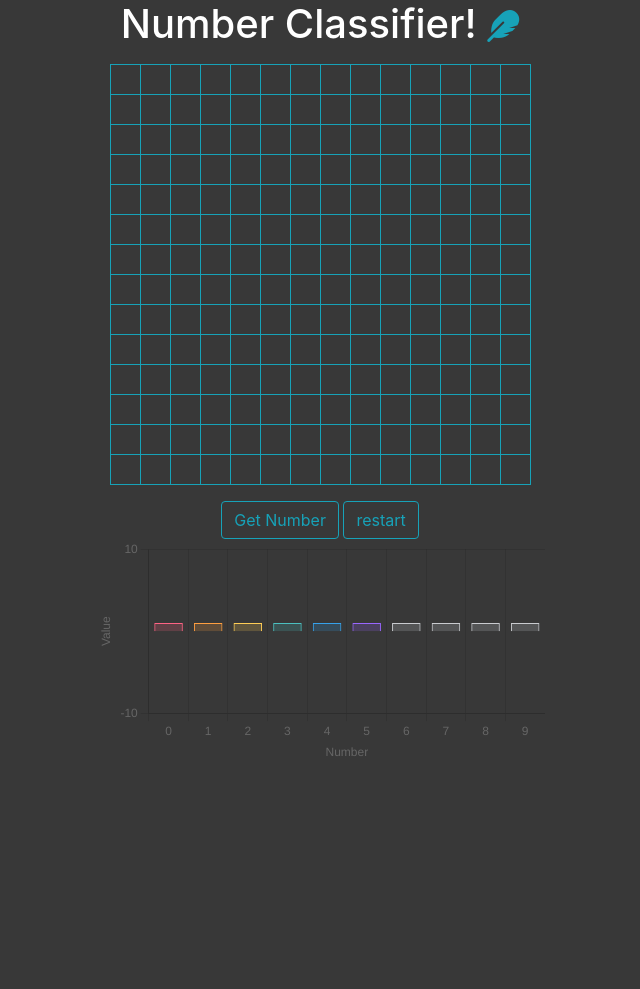
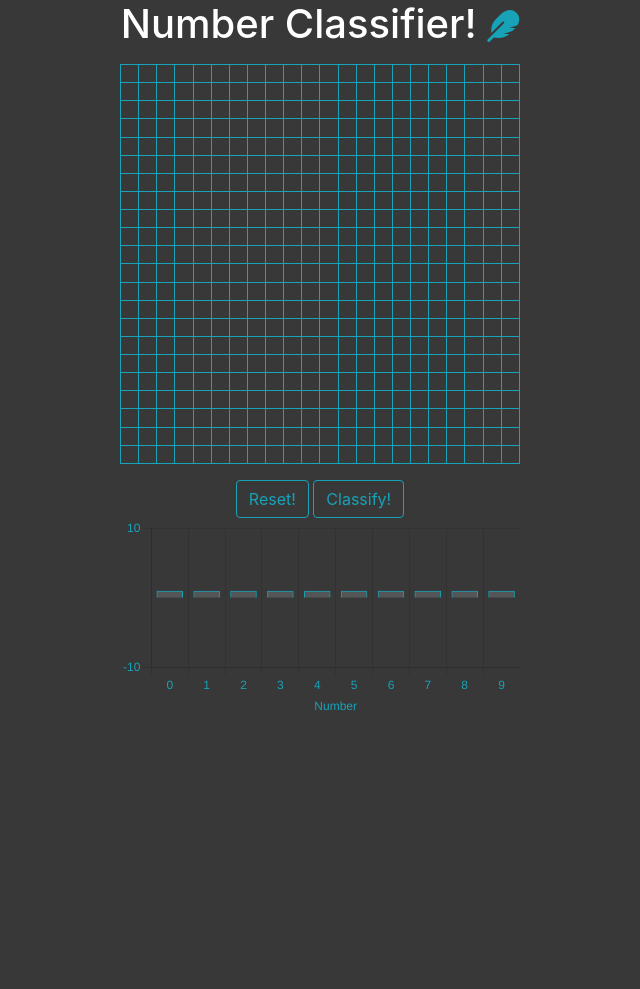
Before and after one commit to nealmick/NumberClassifier, a Django app: page /nc/ in a window 1280 px wide. Shown: the whole page, without its empty margins (320-960 px from the left). After the commit the page ends 710 px from the top, so only its background shows below. Run offline with Django 4.2, Linux system fonts and the light colour scheme; some libraries are stand-ins or nearby versions.

Commit message:
Add files via upload

```diff
--- a/mysite/mysite/settings.py
+++ b/mysite/mysite/settings.py
@@ -25,7 +25,7 @@ SECRET_KEY = 'django-insecure-e7tdz!t+1^7+#jlbtg4#kwz-(fg2=x(#ul+7p%$ep5m$4z%aqs
 # SECURITY WARNING: don't run with debug turned on in production!
 DEBUG = True
 
-ALLOWED_HOSTS = []
+ALLOWED_HOSTS = ['njm.rocks']
 
 
 # Application definition
--- a/mysite/nc/static/nc/nc.js
+++ b/mysite/nc/static/nc/nc.js
@@ -9,6 +9,7 @@ var x = 28
 var y = 28
 var number = "0";
 let res = [1,1,1,1,1,1,1,1,1,1]
+var tick = 0
 g = makeGrid(g)
 $(d).mouseenter(function(){isOnDiv=true;});
 $(d).mouseleave(function(){isOnDiv=false;});
@@ -31,28 +32,28 @@ datasets: [{
     label: 'output: ',
     data: res,
     backgroundColor: [
-    'rgba(255, 99, 132, 0.2)',
-    'rgba(255, 159, 64, 0.2)',
-    'rgba(255, 205, 86, 0.2)',
-    'rgba(75, 192, 192, 0.2)',
-    'rgba(54, 162, 235, 0.2)',
-    'rgba(153, 102, 255, 0.2)',
+    'rgba(201, 203, 207, 0.2)',
+    'rgba(201, 203, 207, 0.2)',
+    'rgba(201, 203, 207, 0.2)',
+    'rgba(201, 203, 207, 0.2)',
+    'rgba(201, 203, 207, 0.2)',
+    'rgba(201, 203, 207, 0.2)',
     'rgba(201, 203, 207, 0.2)',
     'rgba(201, 203, 207, 0.2)',
     'rgba(201, 203, 207, 0.2)',
     'rgba(201, 203, 207, 0.2)'
     ],
     borderColor: [
-    'rgb(255, 99, 132)',
-    'rgb(255, 159, 64)',
-    'rgb(255, 205, 86)',
-    'rgb(75, 192, 192)',
-    'rgb(54, 162, 235)',
-    'rgb(153, 102, 255)',
-    'rgb(201, 203, 207)',
-    'rgb(201, 203, 207)',
-    'rgb(201, 203, 207)',
-    'rgb(201, 203, 207)'
+    '#17a2b8',
+    '#17a2b8',
+    '#17a2b8',
+    '#17a2b8',
+    '#17a2b8',
+    '#17a2b8',
+    '#17a2b8',
+    '#17a2b8',
+    '#17a2b8',
+    '#17a2b8'
     ],
     borderWidth: 1
 }]
@@ -61,8 +62,12 @@ const config = {
     type: 'bar',
     data: data,
     options: {
+
+
         plugins: {
+
             legend: {
+
               display: false
             }
           },
@@ -70,17 +75,22 @@ const config = {
             x: {
               title: {
                 display: true,
+                color: '#17a2b8',
                 text: 'Number'
-              }
+              },
+                ticks: {
+                    color: '#17a2b8'
+                }
             },
             y: {
               title: {
-                display: true,
+                display: false,
                 text: 'Value'
               },
               min: 10,
               max: -10,
               ticks: {
+                color: '#17a2b8',
                 suggestedMin: -10,    // minimum will be 0, unless there is a lower value.
                 // OR //
                 //beginAtZero: true   // minimum value will be 0.
@@ -101,24 +111,26 @@ document.body.onmousedown = function() {
     if (isOnDiv){
         if (lastClicked){
             lastClicked.className='clicked';
-            updateGrid(lastClickedX+7,lastClickedY+7)
+            updateGrid(lastClickedX+3,lastClickedY+3)
         }
 
     }
 }
 document.body.onmouseup = function() {
     mouseDown = false;
+    //getNumber(number,res,myChart)
+
 }
 
 
-var grid = clickableGrid(x/2,y/2,function(el,row,col,i){
+var grid = clickableGrid(x-6,y-6,function(el,row,col,i){
     //console.log("x:",col);
     //console.log("y:",row);
 
 
     if (mouseDown == true){
         el.className='clicked';
-        updateGrid(col+7,row+7)
+        updateGrid(col+3,row+3)
         //printGrid()
     }
     //if (lastClicked) lastClicked.className='';
@@ -157,22 +169,36 @@ function clickableGrid( rows, cols, callback ){
 function updateGrid(foo,oof){
     a = '2'
     b = '1'
+    c = '1'
     g[oof][foo]=a
 
-    if(g[oof+1][foo]!=2){
+
+    if(g[oof+1][foo]!=2&&g[oof+1][foo]!=3){
         g[oof+1][foo]=b
     }
-    if(g[oof-1][foo]!=2){
+    if(g[oof-1][foo]!=2&&g[oof-1][foo]!=3){
         g[oof-1][foo]=b
     }
-    if(g[oof][foo+1]!=2){
+    if(g[oof][foo+1]!=2&&g[oof][foo+1]!=3){
         g[oof][foo+1]=b
     }
-    if(g[oof][foo-1]!=2){
+    if(g[oof][foo-1]!=2&&g[oof][foo-1]!=3){
         g[oof][foo-1]=b
     }
     /*
 
+    if(g[oof-1][foo+1]!=2&&g[oof-1][foo+1]!=3){
+        g[oof-1][foo+1]=c
+    }
+    if(g[oof+1][foo+1]!=2&&g[oof+1][foo+1]!=3){
+        g[oof+1][foo+1]=c
+    }
+    if(g[oof+1][foo-1]!=2&&g[oof+1][foo-1]!=3){
+        g[oof+1][foo-1]=c
+    }
+    if(g[oof-1][foo-1]!=2&&g[oof-1][foo-1]!=2){
+        g[oof-1][foo-1]=c
+    }
 
 
     g[oof+1][foo+1]=b
@@ -252,8 +278,10 @@ function getNumber(number,res,myChart){
             success: function(asdf) {
             number = asdf.asdf
             res = asdf.fdsa
-            document.getElementById("num").innerText = 'Number is: '+number
+            //document.getElementById("num").innerText = 'Number is: '+number
             let aStr = ''
+            maxV = -10
+            let maxK = 0
             for(i = 0; i<res.length;i+=1){
 
                 res[i] = (res[i] + 3)*2
@@ -263,13 +291,20 @@ function getNumber(number,res,myChart){
                 if(res[i]>0 && res[i]<.5){
                     res[i]+=.5
                 }
+                if(res[i]>maxV){
+                    maxV = res[i]
+                    maxK = i
+                }
+                myChart.data.datasets[0].backgroundColor[i] = 'rgba(201, 203, 207, 0.2)'
+                myChart.data.datasets[0].borderColor[i] = '#17a2b8'
                 myChart.data.datasets[0].data[i]= res[i];
                 myChart.update();
 
             }
+            myChart.data.datasets[0].backgroundColor[maxK] = '#17a2b8'
+            myChart.data.datasets[0].borderColor[maxK] = '#2D2D2D'
 
-
-
+            myChart.update();
 
 
         }
--- a/mysite/nc/static/nc/style.css
+++ b/mysite/nc/static/nc/style.css
@@ -1,7 +1,11 @@
-.grid { margin:1em auto; border-collapse:collapse }
+.grid { margin:1em auto;
+ border-collapse:collapse;
+ height: 400px;
+ width: 400px;
+  }
 .grid td {
     cursor:pointer;
-    width:30px; height:30px;
+    width:15px; height:15px;
     border:1px solid #17a2b8;
     text-align:center;
     font-family:sans-serif; font-size:13px;color:#ccc;
@@ -28,3 +32,10 @@ element.style {
     bottom: 10px;
     left: 10px;
   }
+body{
+    position: relative;
+}
+html, body {
+  overflow-x: hidden;
+  overflow-y: hidden;
+}
--- a/mysite/nc/templates/nc/index.html
+++ b/mysite/nc/templates/nc/index.html
@@ -38,12 +38,15 @@
         </center>
     </div>
     -->
+    <div class="bottom-left">
+
+    </div>
     <center>
-        <button class="btn btn-outline-info " id="reset-btn" onclick="getNumber(number,res,myChart)">Get Number</button>
-        <button class="btn btn-outline-info " id="reset-btn" onclick="restart()">restart</button>
 
+        <button class="btn btn-outline-info " id="reset-btn" onclick="restart()">Reset!</button>
+        <button class="btn btn-outline-info " id="reset-btn" onclick="getNumber(number,res,myChart)">Classify!</button>
 
-        <div style="height: 450px;width: 450px;">
+        <div style="height: 400px;width: 400px;">
             <canvas id="myChart"></canvas>
         </div>
     </center>
--- a/nc/static/nc/style.css
+++ b/nc/static/nc/style.css
@@ -11,6 +11,7 @@
     -moz-user-select: none;
     -ms-user-select: none;
     user-select: none;
+    transition: 0.3s;
 
 }
 .grid td.clicked {
@@ -19,6 +20,7 @@
 }
 .grid td:hover {
     background-color: #17a2b8;
+    transition: 0.5s;
 }
 element.style {
 }
```
Also changed, not shown: mysite/db.sqlite3 (added), 2 other files.
